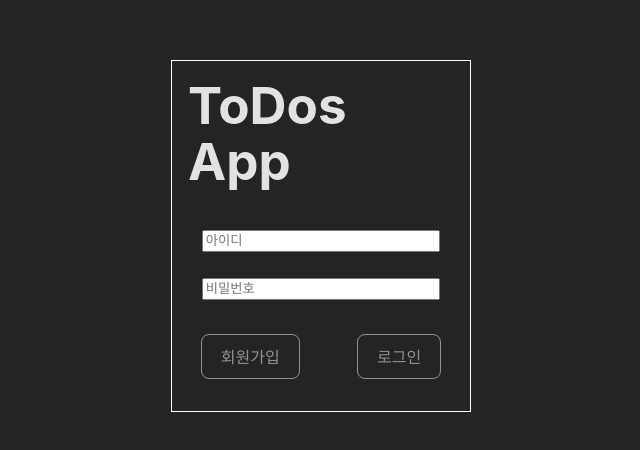
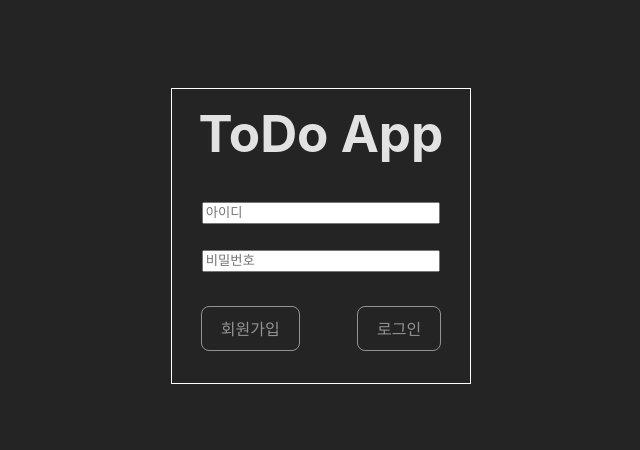
Before and after one commit to wgnator/TodoApp-React-Query, a React (Vite) app in the folder frontend/: page / in a window 1280 px wide. Shown: the part 164-614 px from the top of the page, without its empty margins (319-959 px from the left). Built offline with nearby package versions, Linux system fonts and the light colour scheme.

Commit message:
fix: minor fixes in LoginPage

```diff
--- a/frontend/src/pages/LoginPage.tsx
+++ b/frontend/src/pages/LoginPage.tsx
@@ -31,7 +31,7 @@ function LoginPage() {
   return (
     <Container>
       <LoginBox>
-        <Title>ToDos App</Title>
+        <Title>ToDo App</Title>
         <Form
           onSubmit={(event) => {
             event.preventDefault();
@@ -112,6 +112,7 @@ const Input = styled.input<{ isValid: boolean }>`
 `;
 const InvalidMessage = styled.div`
   height: 30%;
+  margin-top: 0.3rem;
   font-size: 0.7rem;
   text-align: end;
   color: #ff6262;
```
